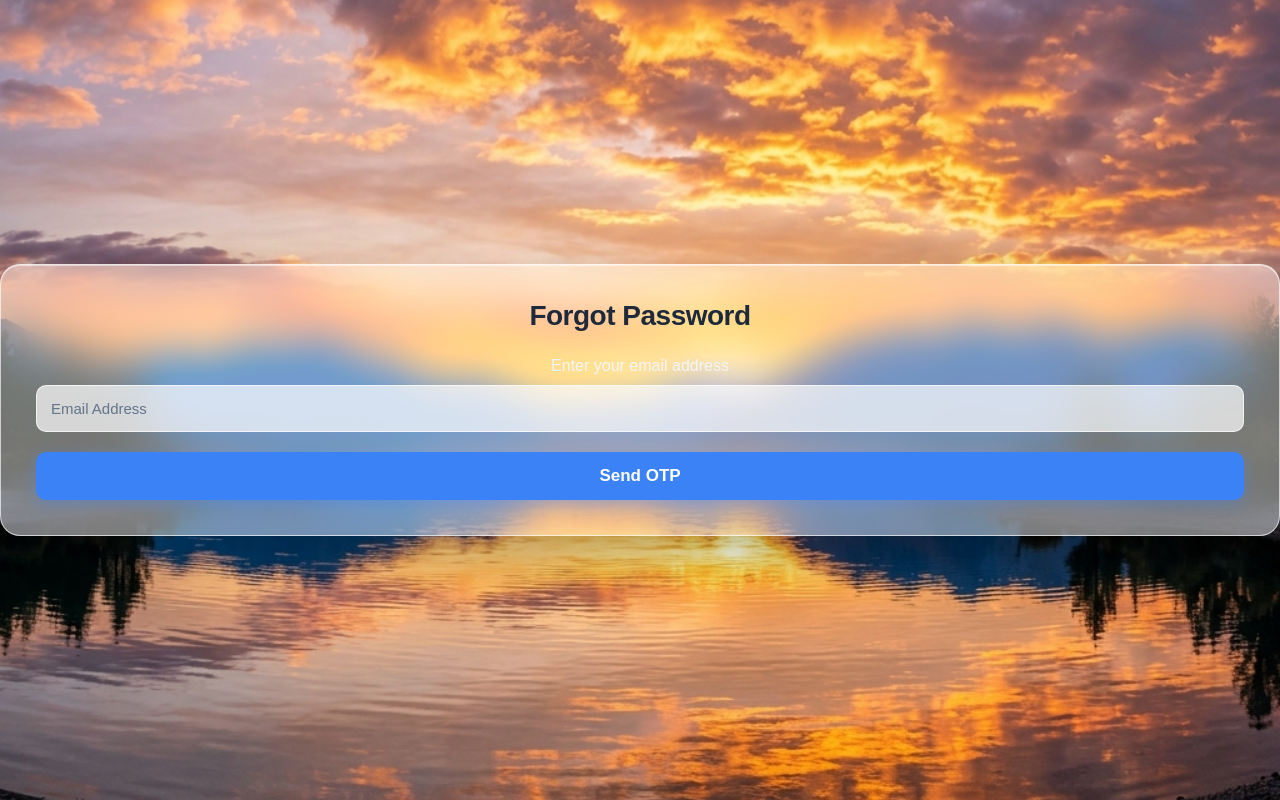
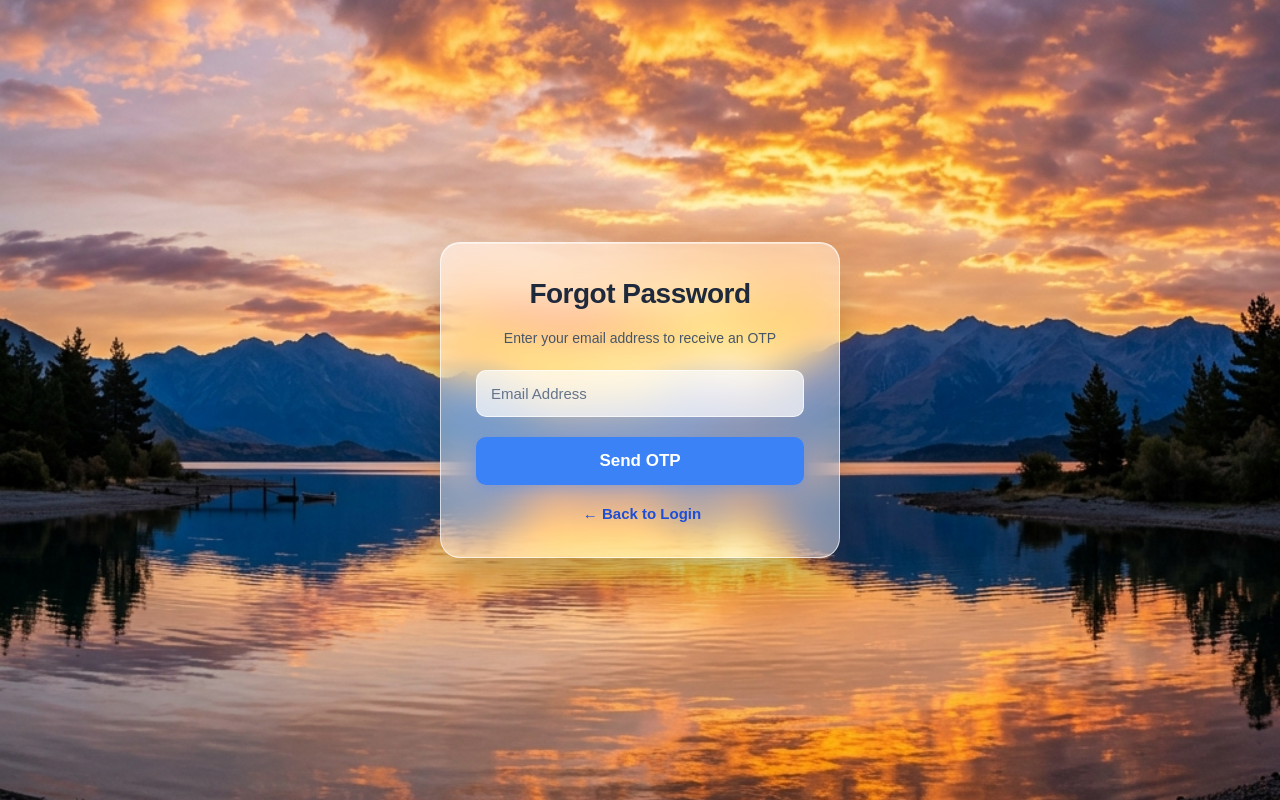
Before and after one commit to Beast7525/Git_repo, a React app in the folder frontend/: page /ForgotPassword in a window 1280 px wide. Built offline with nearby package versions, Linux system fonts and the light colour scheme; the HTML template or start-up script is replaced by a standard one.

Commit message:
feat: add forgot password page and styling

```diff
--- a/frontend/src/Pages/ForgotPassword.jsx
+++ b/frontend/src/Pages/ForgotPassword.jsx
@@ -1,5 +1,6 @@
 import { useState } from "react";
 import { useNavigate } from "react-router-dom";
+import "./Login.css";
 
 function ForgotPassword() {
   const navigate = useNavigate();
@@ -88,23 +89,73 @@ function ForgotPassword() {
     <div className="container">
       <div className="login-box">
         <h2>Forgot Password</h2>
-        {step === "email" && <>
-          <p>Enter your email address</p>
-          <input type="email" placeholder="Email Address" className="input-box" value={email} onChange={(e) => setEmail(e.target.value)} />
-          <button className="login-btn" onClick={handleSendOtp}>Send OTP</button>
-        </>}
-        {step === "otp" && <>
-          <p>Enter the 6-digit OTP sent to your email</p>
-          <input type="text" inputMode="numeric" maxLength="6" placeholder="6-digit OTP" className="input-box" value={otp} onChange={(e) => setOtp(e.target.value.replace(/\D/g, ""))} />
-          <button className="login-btn" onClick={handleVerifyOtp}>Verify OTP</button>
-        </>}
-        {step === "password" && <>
-          <p>Create your new password</p>
-          <input type="password" placeholder="New Password" className="input-box" value={password} onChange={(e) => setPassword(e.target.value)} />
-          <input type="password" placeholder="Confirm Password" className="input-box" value={confirmPassword} onChange={(e) => setConfirmPassword(e.target.value)} />
-          <button className="login-btn" onClick={handleResetPassword}>Reset Password</button>
-        </>}
-        {message && <p style={{ color: isError ? "red" : "green" }}>{message}</p>}
+
+        {step === "email" && (
+          <>
+            <p className="step-desc">Enter your email address to receive an OTP</p>
+            <input
+              type="email"
+              placeholder="Email Address"
+              className="input-box"
+              value={email}
+              onChange={(e) => setEmail(e.target.value)}
+            />
+            <button className="login-btn" onClick={handleSendOtp}>
+              Send OTP
+            </button>
+          </>
+        )}
+
+        {step === "otp" && (
+          <>
+            <p className="step-desc">Enter the 6-digit OTP sent to your email</p>
+            <input
+              type="text"
+              inputMode="numeric"
+              maxLength="6"
+              placeholder="6-digit OTP"
+              className="input-box"
+              value={otp}
+              onChange={(e) => setOtp(e.target.value.replace(/\D/g, ""))}
+            />
+            <button className="login-btn" onClick={handleVerifyOtp}>
+              Verify OTP
+            </button>
+          </>
+        )}
+
+        {step === "password" && (
+          <>
+            <p className="step-desc">Create your new password</p>
+            <input
+              type="password"
+              placeholder="New Password"
+              className="input-box"
+              value={password}
+              onChange={(e) => setPassword(e.target.value)}
+            />
+            <input
+              type="password"
+              placeholder="Confirm Password"
+              className="input-box"
+              value={confirmPassword}
+              onChange={(e) => setConfirmPassword(e.target.value)}
+            />
+            <button className="login-btn" onClick={handleResetPassword}>
+              Reset Password
+            </button>
+          </>
+        )}
+
+        {message && (
+          <p className={isError ? "error-text" : "success-text"}>{message}</p>
+        )}
+
+        <p className="switch-text">
+          <span className="switch-link" onClick={() => navigate("/login")}>
+            ← Back to Login
+          </span>
+        </p>
       </div>
     </div>
   );
--- a/frontend/src/Pages/Login.css
+++ b/frontend/src/Pages/Login.css
@@ -60,9 +60,11 @@
   transform: rotateY(180deg);
 }
 
-/* Glassmorphism Card over Sunset Background */
+/* Glassmorphism Card (constrained to 400px max width) */
 .login-box {
-  width: 100%;
+  width: 400px;
+  max-width: 90%;
+  margin: 0 auto;
   background: rgba(255, 255, 255, 0.45);
   backdrop-filter: blur(20px) saturate(180%);
   -webkit-backdrop-filter: blur(20px) saturate(180%);
@@ -75,10 +77,16 @@
 
 .login-box h2 {
   color: #1e293b;
-  margin-bottom: 25px;
+  margin-bottom: 20px;
   font-size: 28px;
   font-weight: 600;
   letter-spacing: -0.5px;
+}
+
+.step-desc {
+  color: #475569;
+  font-size: 14px;
+  margin-bottom: 14px;
 }
 
 .input-box {
```
